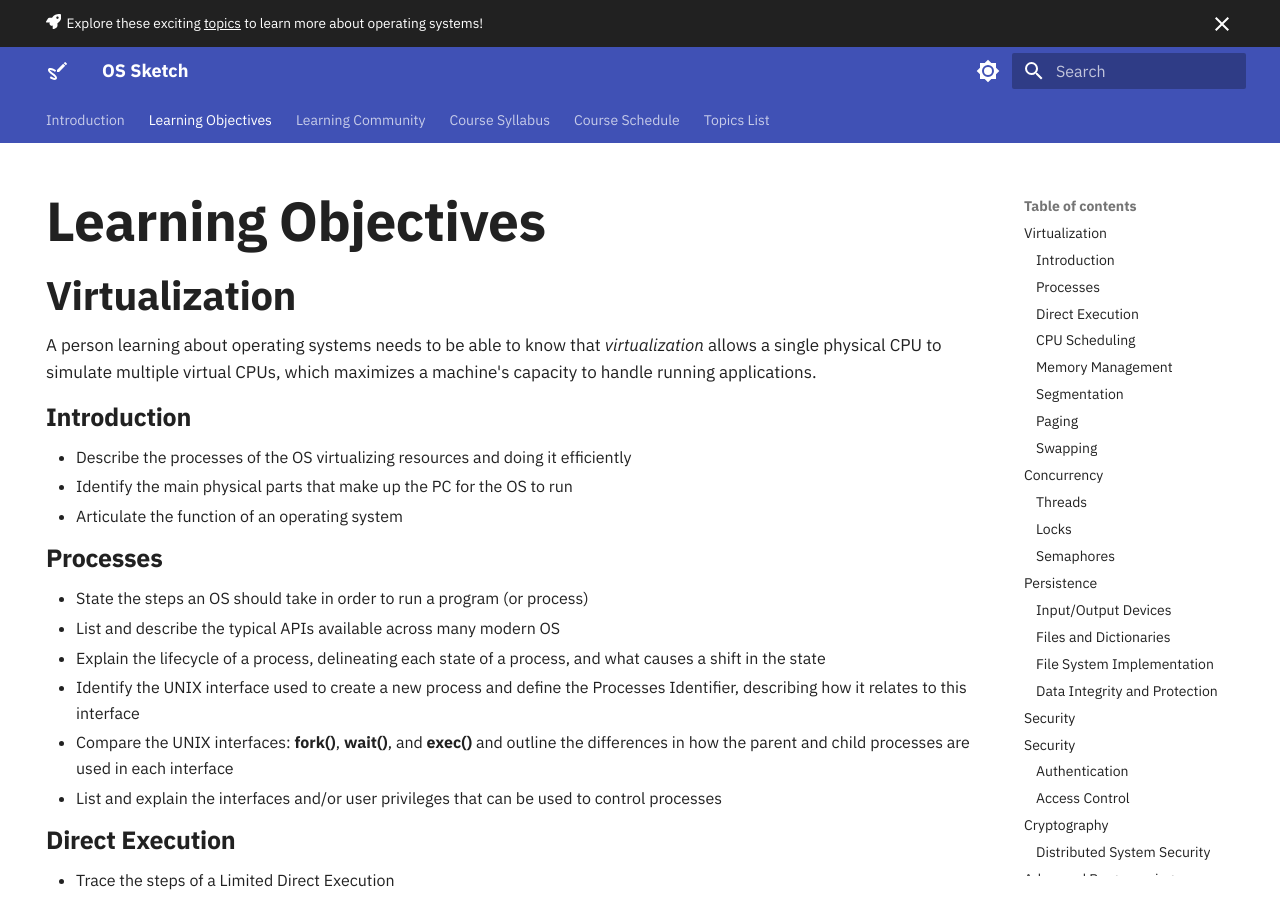
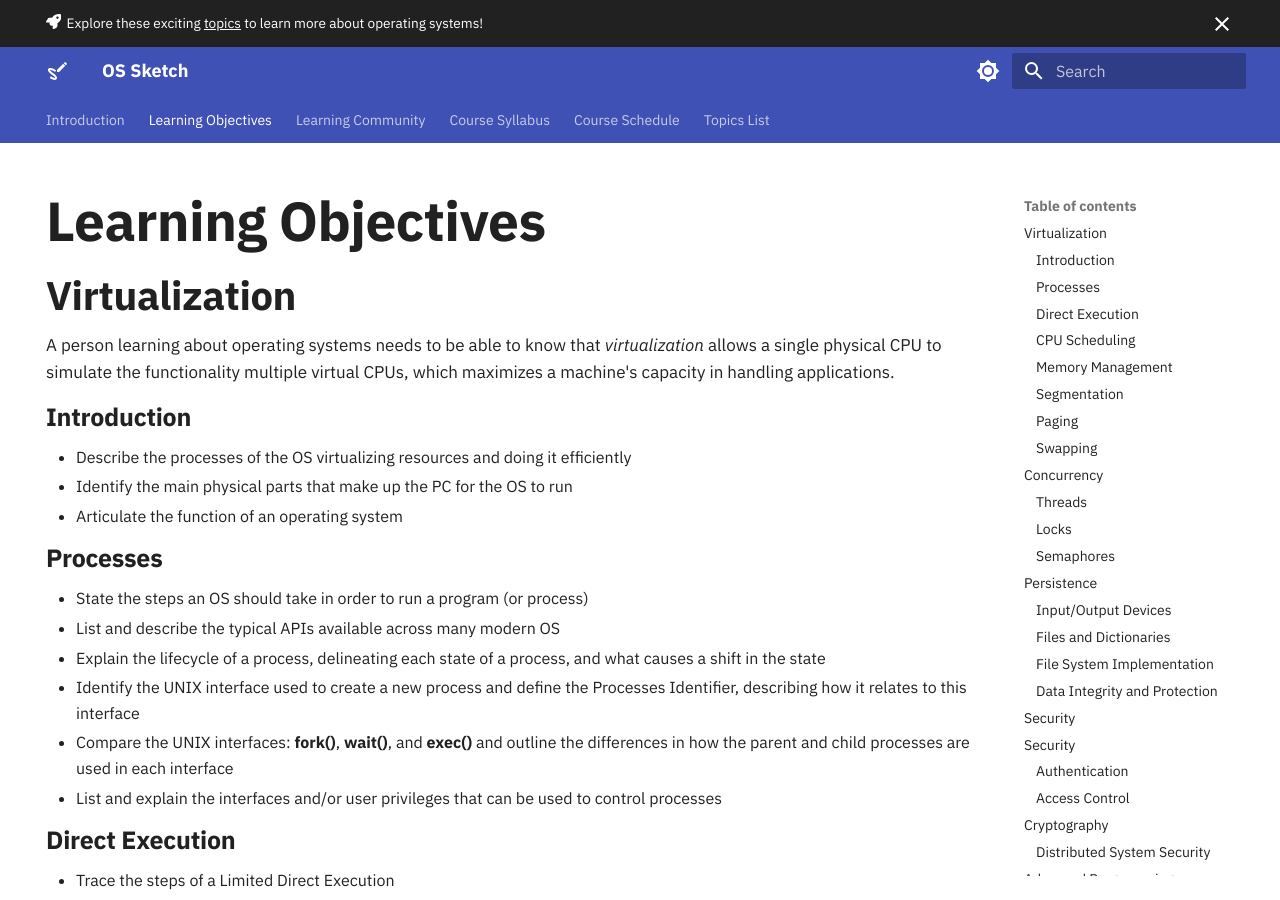
Before and after one commit to OS-Sketch/www.os-sketch.com, an MkDocs documentation site: the page built from docs/operating-systems/learning-objectives.md, in a window 1280 px wide and 900 px high. Built offline with MkDocs 1.6.1 and Material for MkDocs 9.7.7, drawn with Linux system fonts in a browser that asks for light colours.

Commit message:
editing intro to virtualization + making separate section

```diff
--- a/docs/operating-systems/learning-objectives.md
+++ b/docs/operating-systems/learning-objectives.md
@@ -27,7 +27,7 @@ tags:
 
 ## Virtualization
 
-A person learning about operating systems needs to be able to know that *virtualization* allows a single physical CPU to simulate multiple virtual CPUs, which maximizes a machine's capacity to handle running applications.
+A person learning about operating systems needs to be able to know that *virtualization* allows a single physical CPU to simulate the functionality multiple virtual CPUs, which maximizes a machine's capacity in handling applications.
 
 ### Introduction
 
```
